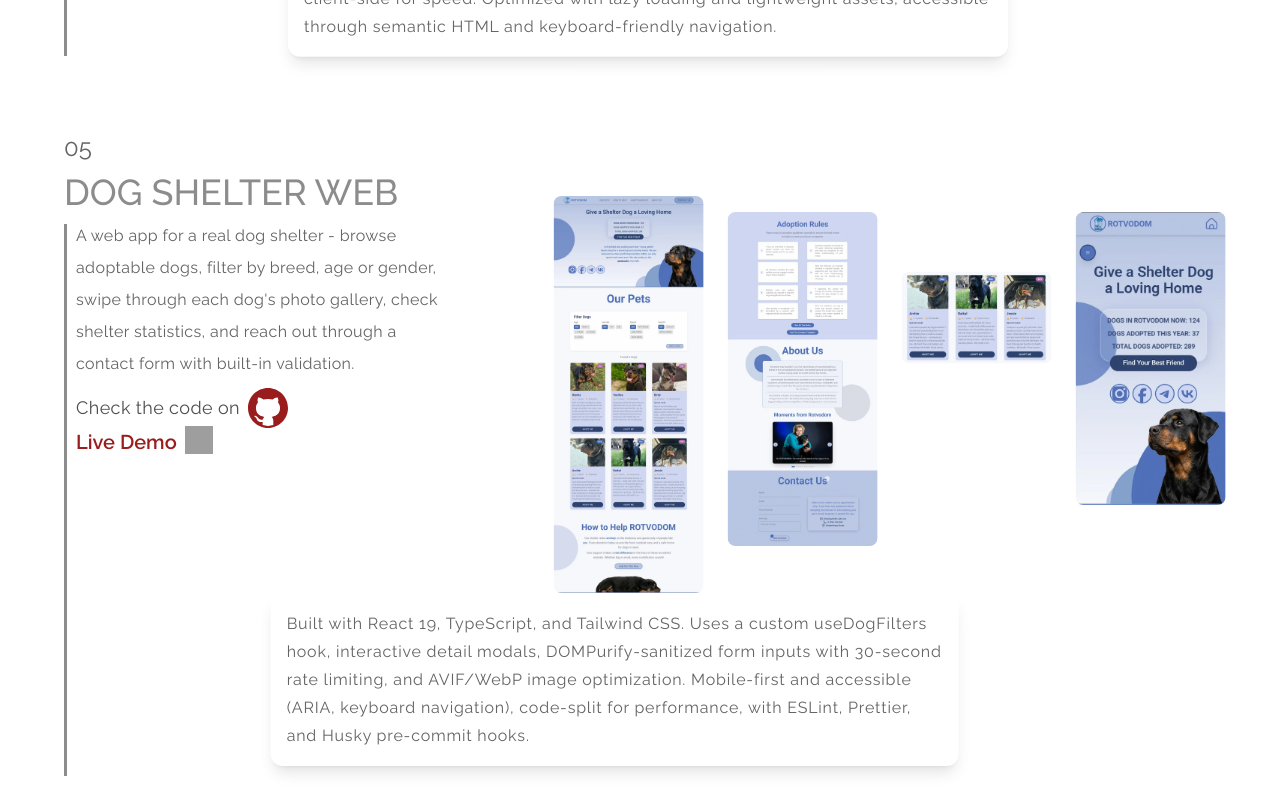
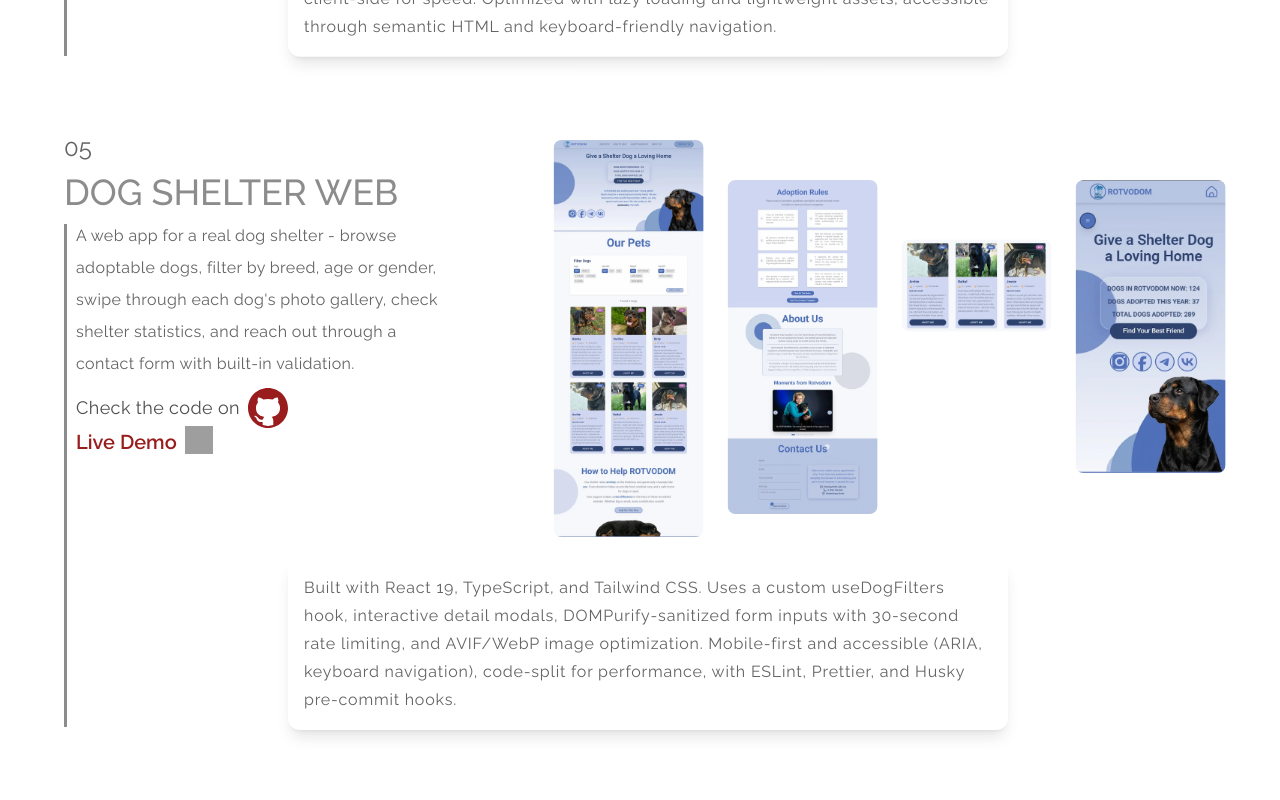
Before and after one commit to bavayra/Portfolio, a React (Vite) app: page / in a window 1280 px wide. Shown: the part 3540-4340 px from the top of the page. Built offline with nearby package versions, Linux system fonts and the light colour scheme; grey boxes are pictures that could not be loaded.

Commit message:
style(DogShelter-1280): corrected divider's height. Corrected margins for screenshots. Increased full description's container's w, corrected its position with translate and mt

```diff
--- a/data/projects.ts
+++ b/data/projects.ts
@@ -39,7 +39,7 @@ export const projects: Project[] = [
         width: 375,
         height: 667,
         className:
-          "phone-md:w-38 phone-lg:-mt-5 mx-auto desktop-sm:mt-4 phone-lg:w-44 phone-md:mt-3 tablet-md:w-60 desktop-sm:w-40",
+          "phone-md:w-38 phone-lg:-mt-5 mx-auto desktop-sm:mt-4 phone-lg:w-44 desktop-md:-mt-2 phone-md:mt-3 tablet-md:w-60 desktop-sm:w-40",
       },
       {
         thumbnail: "/screens/dog-shelter-screen/dog-shelter-1440-thumb.webp",
--- a/src/index.css
+++ b/src/index.css
@@ -365,7 +365,7 @@
     --section-bot-div-top: clamp(280px, calc(-52.308px + 46.154vh), 400px);
 
     --block-div-2xs-h: 570px;
-    --block-div-md-h: 552px;
+    --block-div-md-h: 503px;
     --block-div-lg-h: 476px;
     --name-year-size: 3rem;
   }
--- a/src/sections/DogShelter.tsx
+++ b/src/sections/DogShelter.tsx
@@ -42,7 +42,7 @@ export const DogShelter = () => {
           className="desktop-sm:hidden"
         />
 
-        <div className="desktop-sm:col-start-2 ml-3 phone-sm:mt-6 desktop-sm:row-start-1 desktop-sm:row-span-2">
+        <div className="desktop-sm:col-start-2 ml-3 phone-sm:mt-6 desktop-sm:row-start-1 desktop-sm:row-span-2 desktop-md:-mt-2">
           <ProjectScreen
             title={project.title}
             description={project.description}
@@ -54,7 +54,7 @@ export const DogShelter = () => {
 
         <ProjectDesc
           text={project.descriptionFull ?? ""}
-          className="desktop-md:max-w-172 desktop-md:-translate-x-1/3 desktop-sm:-translate-y-[18%] desktop-md:mt-2 desktop-xl:text-lg"
+          className="desktop-md:max-w-180 desktop-md:-translate-x-1/4 desktop-sm:-translate-y-[18%] desktop-md:mt-7 desktop-xl:text-lg"
         />
       </div>
     </section>
```
